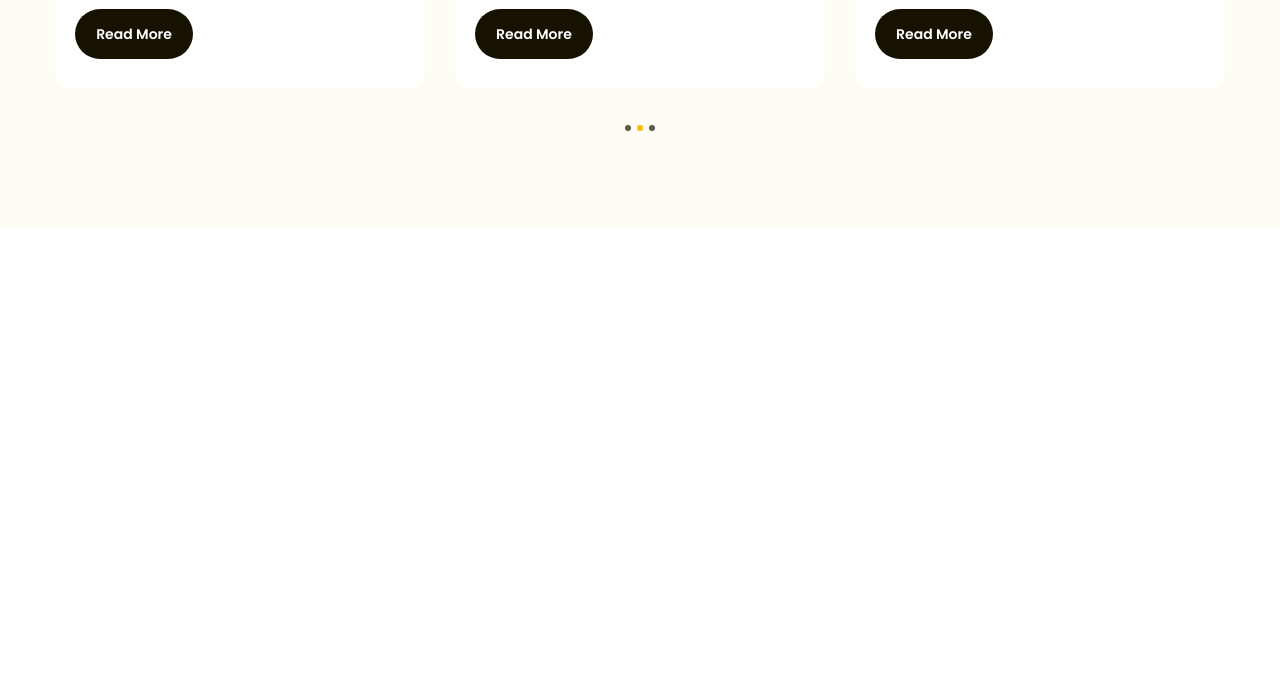
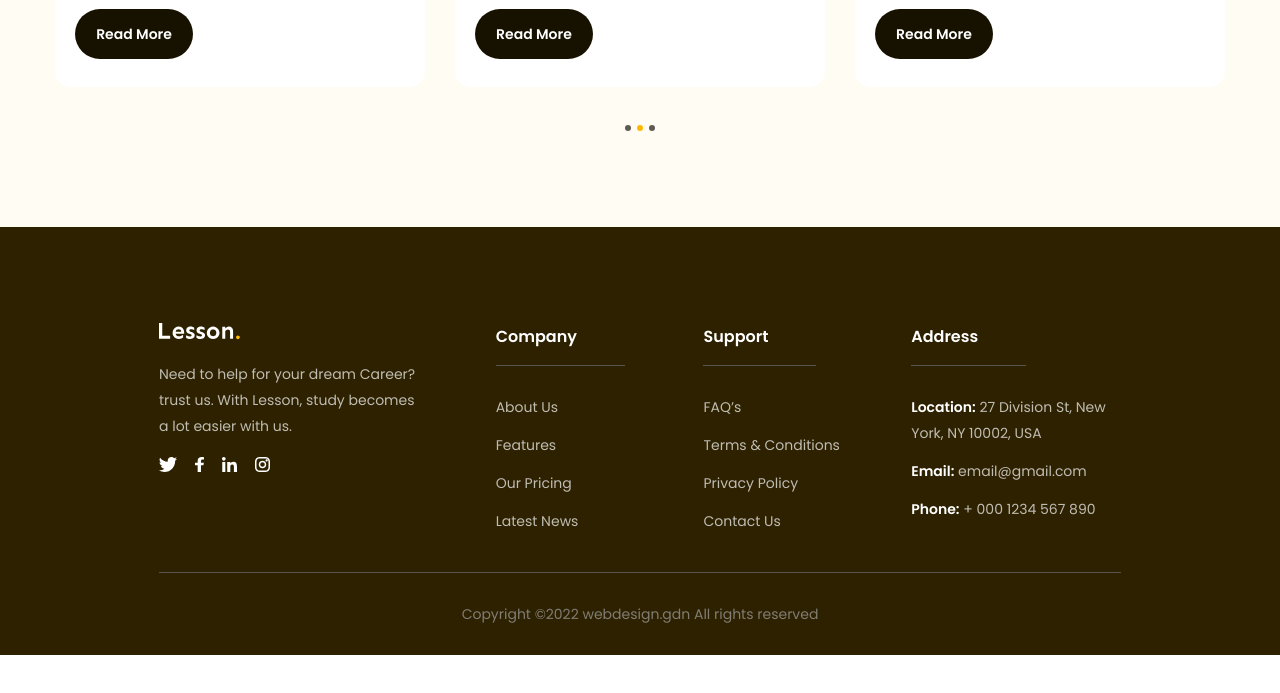
Before and after one commit to dstijl62/FIgma-to-HTML, a plain HTML site: page index.html in a window 1280 px wide. Shown: the part 4456-5149 px from the top of the page. After the commit the page ends 5111 px from the top, so only its background shows below. Drawn offline with Linux system fonts and the light colour scheme.

Commit message:
Phần 14

```diff
--- a/assets/css/style.css
+++ b/assets/css/style.css
@@ -835,3 +835,86 @@
 
     cursor: default;
 }
+
+
+/* ===================================== code cho phần footer ====================== */
+
+.footer{
+    background: #2E2100;
+    padding: 96px 135px 0;
+}
+
+.footer .row{
+    display: flex;
+
+    padding-bottom: 38px;
+    border-bottom: 1px solid #59554B;
+}
+
+.footer .row .column{
+    width: 21.6%;
+}
+
+.footer .row .column:first-child{
+    width: 35%;
+}
+
+.footer .desc{
+    margin-top: 18px;
+    max-width: 267px;
+
+    color: #BFBCB2;
+font-size: 1.4rem;
+line-height: 1.86;
+}
+
+.footer .socials{
+    display: flex;
+    gap: 18px;
+    margin-top: 18px;
+}
+
+.footer .title{
+    border-bottom: 1px solid #59554B;
+    display: inline-block;
+    padding-bottom: 14px;
+    padding-right: 48px;
+
+    color: #FFFFFF;
+font-weight: 600;
+font-size: 1.6rem;
+line-height: 1.75;
+}
+
+.footer .list{
+    margin-top: 28px;
+}
+
+.footer .list a{
+    color: #BFBCB2;
+font-size: 1.4rem;
+line-height: 1.86;
+
+    display: inline-block;
+    margin-bottom: 12px;
+}
+
+.footer .list li:last-child a{
+    margin-bottom: 0;
+}
+
+.footer .list strong{
+    color: #fff;
+font-weight: 600;
+font-size: 1.4rem;
+line-height: 1.86;
+}
+
+.footer .copyright{
+    padding: 28px 0;
+
+    color: #807D74;
+font-size: 1.4rem;
+line-height: 1.86;
+text-align: center;
+}
--- a/index.html
+++ b/index.html
@@ -16,10 +16,10 @@
 
     <title>FIGMA TO HTML</title>
 </head>
-<body style="height: 10000px;">
+<body>
     <!-- <h1>FIGMA TO HTML</h1>
     <h2>demo</h2> -->
-    <!-- code header -->
+     <!-- ============================ code header ================================-->
      <header class="header fixed">
         <div class="main-content">
                <div class="body">
@@ -45,8 +45,8 @@
         </div>
      </header>
 
-     <!-- code cho phần main -->
-      <main>
+     <!-- ========================== code cho phần main ==========================-->
+     <main class="main">
         <!-- Phần hero -->
         <div class="hero">
             <div class="main-content">
@@ -538,7 +538,96 @@
             </div>
          </div>
 
-      </main>
+     </main>
+
+     <!-- ========================= Code cho phần footer ========================-->
+     <footer class="footer">
+        <div class="main-content">
+            <div class="row">
+                <!-- ===================== column 1 -->
+                <div class="column">
+                    <img src="./assets/img/logoft.svg" alt="Lesson." class="logo">
+                    <p class="desc">
+                        Need to help for your dream Career? trust us.
+                        With Lesson, study becomes a lot easier with us.
+                    </p>
+                    <div class="socials">
+                        <a href="">
+                            <img src="./assets/img/twitter.svg" alt="twitter" class="icon">
+                        </a>
+                        <a href="">
+                            <img src="./assets/img/f.svg" alt="facebook" class="icon">
+                        </a>
+                        <a href="">
+                            <img src="./assets/img/linked_in.svg" alt="linked_in" class="icon">
+                        </a>
+                        <a href="">
+                            <img src="./assets/img/instagram.svg" alt="instagram" class="icon">
+                        </a>
+                    </div>
+                </div>
+                <!-- ===================== column 2 -->
+                <div class="column">
+                    <h3 class="title">Company</h3>
+                    <ul class="list">
+                        <li>
+                            <a href="#!">About Us</a>
+                        </li>
+                        <li>
+                            <a href="#!">Features</a>
+                        </li>
+                        <li>
+                            <a href="#!">Our Pricing</a>
+                        </li>
+                        <li>
+                            <a href="#!">Latest News</a>
+                        </li>
+                    </ul>
+                </div>
+                <!-- ===================== column 3 -->
+                <div class="column">
+                    <h3 class="title">Support</h3>
+                    <ul class="list">
+                        <li>
+                            <a href="#!">FAQ’s</a>
+                        </li>
+                        <li>
+                            <a href="#!">Terms & Conditions</a>
+                        </li>
+                        <li>
+                            <a href="#!">Privacy Policy</a>
+                        </li>
+                        <li>
+                            <a href="#!">Contact Us</a>
+                        </li>
+                    </ul>
+                </div>
+                <!-- ===================== column 4 -->
+                <div class="column">
+                    <h3 class="title">Address</h3>
+                    <ul class="list">
+                        <li>
+                            <a href="#!"><strong>Location:</strong> 27 Division St, New York, NY 10002, USA</a>
+                        </li>
+                        <li>
+                            <a href="#!"><strong>Email:</strong> email@gmail.com</a>
+                        </li>
+                        <li>
+                            <a href="#!"><strong>Phone:</strong> + 000 1234 567 890</a>
+                        </li>
+
+                    </ul>
+                </div>
+            </div>
+
+            <!--====================== copyright -->
+            <div class="copyright">
+                <p>Copyright ©2022 webdesign.gdn All rights reserved</p>
+            </div>
+
+        </div>
+     </footer>
+
 
 </body>
 </html>
```
Also changed, not shown: assets/img/f.svg (added), assets/img/instagram.svg (added), assets/img/linked_in.svg (added), assets/img/logoft.svg (added), assets/img/twitter.svg (added).
